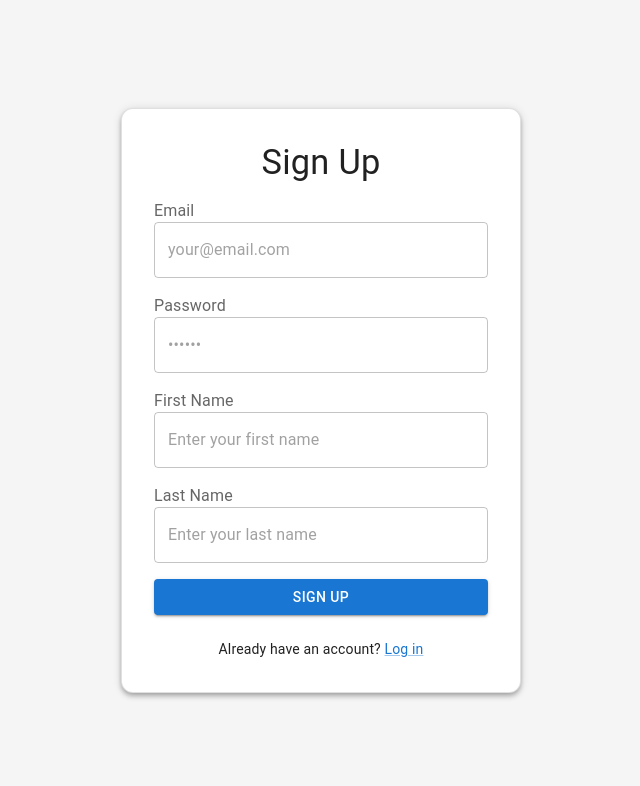
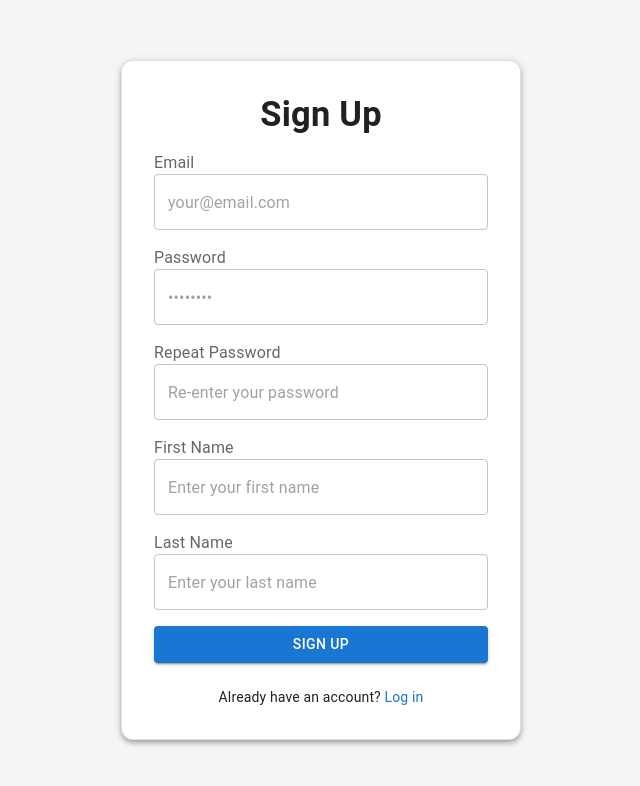
Before and after one commit to CrimsonSunTonic/lsi-kintai-nextjs-frontend, a Next.js app: page /signup in a window 1280 px wide. Shown: the top 786 px of the page, without its empty margins (319-959 px from the left). Built offline with nearby package versions, Linux system fonts and the light colour scheme.

Commit message:
fix sign up logic

```diff
--- a/src/app/(public)/signup/signupform.tsx
+++ b/src/app/(public)/signup/signupform.tsx
@@ -18,32 +18,46 @@ import {
   DialogActions,
 } from "@mui/material";
 import { useRouter } from "next/navigation";
-import { signup, SignupData } from "../../../api/auth/signupClient";
+import { signup } from "../../../api/auth/signupClient";
 
 const SignupForm = () => {
   const router = useRouter();
 
+  // 🔹 Form fields
   const [email, setEmail] = useState("");
   const [password, setPassword] = useState("");
+  const [repeatPassword, setRepeatPassword] = useState("");
   const [firstname, setFirstname] = useState("");
   const [lastname, setLastname] = useState("");
 
+  // 🔹 Error states
   const [emailError, setEmailError] = useState("");
   const [passwordError, setPasswordError] = useState("");
+  const [repeatPasswordError, setRepeatPasswordError] = useState("");
   const [firstnameError, setFirstnameError] = useState("");
   const [lastnameError, setLastnameError] = useState("");
   const [error, setError] = useState("");
 
+  // 🔹 Loading and dialog
   const [loading, setLoading] = useState(false);
-  const [userData, setUserData] = useState<SignupData | null>(null);
   const [openDialog, setOpenDialog] = useState(false);
+
+  // ✅ Live password matching validation
+  const handleRepeatPasswordChange = (value: string) => {
+    setRepeatPassword(value);
+    if (password && value && value !== password) {
+      setRepeatPasswordError("Passwords do not match");
+    } else {
+      setRepeatPasswordError("");
+    }
+  };
 
   // ✅ Validate fields before signup
   const validateForm = () => {
     let valid = true;
-
     setEmailError("");
     setPasswordError("");
+    setRepeatPasswordError("");
     setFirstnameError("");
     setLastnameError("");
 
@@ -60,6 +74,14 @@ const SignupForm = () => {
       valid = false;
     } else if (password.length < 8) {
       setPasswordError("Password must be at least 8 characters long");
+      valid = false;
+    }
+
+    if (!repeatPassword.trim()) {
+      setRepeatPasswordError("Please confirm your password");
+      valid = false;
+    } else if (repeatPassword !== password) {
+      setRepeatPasswordError("Passwords do not match");
       valid = false;
     }
 
@@ -80,12 +102,11 @@ const SignupForm = () => {
     e.preventDefault();
     setError("");
 
-    if (!validateForm()) return; // stop if validation fails
+    if (!validateForm()) return;
 
     setLoading(true);
     try {
-      const user = await signup(email, password, firstname, lastname);
-      setUserData(user);
+      await signup(email, password, firstname, lastname);
       setOpenDialog(true);
     } catch (err: unknown) {
       console.error("Signup error:", err);
@@ -128,9 +149,9 @@ const SignupForm = () => {
           variant="h4"
           sx={{
             textAlign: "center",
-            width: "100%",
             fontSize: "clamp(2rem, 10vw, 2.15rem)",
             mb: 2,
+            fontWeight: "bold",
           }}
         >
           Sign Up
@@ -149,22 +170,17 @@ const SignupForm = () => {
           sx={{
             display: "flex",
             flexDirection: "column",
-            width: "100%",
             gap: 2,
           }}
         >
-          {/* Email */}
           <FormControl>
-            <FormLabel htmlFor="email">Email</FormLabel>
+            <FormLabel>Email</FormLabel>
             <TextField
-              id="email"
               type="email"
-              name="email"
               placeholder="your@email.com"
               autoComplete="email"
+              fullWidth
               required
-              fullWidth
-              variant="outlined"
               value={email}
               onChange={(e) => setEmail(e.target.value)}
               error={!!emailError}
@@ -172,18 +188,14 @@ const SignupForm = () => {
             />
           </FormControl>
 
-          {/* Password */}
           <FormControl>
-            <FormLabel htmlFor="password">Password</FormLabel>
+            <FormLabel>Password</FormLabel>
             <TextField
-              id="password"
-              name="password"
               type="password"
-              placeholder="••••••"
+              placeholder="••••••••"
               autoComplete="new-password"
+              fullWidth
               required
-              fullWidth
-              variant="outlined"
               value={password}
               onChange={(e) => setPassword(e.target.value)}
               error={!!passwordError}
@@ -191,17 +203,26 @@ const SignupForm = () => {
             />
           </FormControl>
 
-          {/* First Name */}
           <FormControl>
-            <FormLabel htmlFor="firstname">First Name</FormLabel>
+            <FormLabel>Repeat Password</FormLabel>
             <TextField
-              id="firstname"
-              name="firstname"
+              type="password"
+              placeholder="Re-enter your password"
+              fullWidth
+              required
+              value={repeatPassword}
+              onChange={(e) => handleRepeatPasswordChange(e.target.value)}
+              error={!!repeatPasswordError}
+              helperText={repeatPasswordError}
+            />
+          </FormControl>
+
+          <FormControl>
+            <FormLabel>First Name</FormLabel>
+            <TextField
               placeholder="Enter your first name"
-              autoComplete="given-name"
+              fullWidth
               required
-              fullWidth
-              variant="outlined"
               value={firstname}
               onChange={(e) => setFirstname(e.target.value)}
               error={!!firstnameError}
@@ -209,17 +230,12 @@ const SignupForm = () => {
             />
           </FormControl>
 
-          {/* Last Name */}
           <FormControl>
-            <FormLabel htmlFor="lastname">Last Name</FormLabel>
+            <FormLabel>Last Name</FormLabel>
             <TextField
-              id="lastname"
-              name="lastname"
               placeholder="Enter your last name"
-              autoComplete="family-name"
+              fullWidth
               required
-              fullWidth
-              variant="outlined"
               value={lastname}
               onChange={(e) => setLastname(e.target.value)}
               error={!!lastnameError}
@@ -235,7 +251,7 @@ const SignupForm = () => {
         <Box sx={{ mt: 3, textAlign: "center" }}>
           <Typography variant="body2">
             Already have an account?{" "}
-            <Link href="/signin" variant="body2">
+            <Link href="/signin" underline="hover">
               Log in
             </Link>
           </Typography>
@@ -244,21 +260,28 @@ const SignupForm = () => {
 
       {/* ✅ Success Dialog */}
       <Dialog open={openDialog} onClose={handleDialogClose}>
-        <DialogTitle>Signup Successful</DialogTitle>
-        <DialogContent dividers>
-          {userData && (
-            <Box sx={{ display: "flex", flexDirection: "column", gap: 1 }}>
-              <Typography>ID: {userData.id}</Typography>
-              <Typography>Email: {userData.email}</Typography>
-              <Typography>
-                Name: {userData.firstname} {userData.lastname}
-              </Typography>
-              <Typography>Role: {userData.role}</Typography>
-            </Box>
-          )}
+        <DialogTitle sx={{ fontWeight: "bold", textAlign: "center" }}>
+          🎉 Signup Successful!
+        </DialogTitle>
+        <DialogContent
+          dividers
+          sx={{
+            textAlign: "center",
+            fontSize: "1.1rem",
+            color: "text.secondary",
+          }}
+        >
+          Your account has been created successfully.
         </DialogContent>
-        <DialogActions>
-          <Button onClick={handleDialogClose}>Go to Sign In</Button>
+        <DialogActions sx={{ justifyContent: "center", pb: 2 }}>
+          <Button
+            variant="contained"
+            color="primary"
+            onClick={handleDialogClose}
+            sx={{ px: 4 }}
+          >
+            Go to Sign In
+          </Button>
         </DialogActions>
       </Dialog>
     </Container>
--- a/src/components/AppHeader.tsx
+++ b/src/components/AppHeader.tsx
@@ -116,7 +116,7 @@ const AppHeader = ({ user }: { user: UserData }) => {
             <Typography
               sx={{ fontWeight: 600, fontSize: "1.15rem", color: "#555555" }}
             >
-              Hi, {user.firstname} {user.lastname}
+              {user.firstname} {user.lastname}
             </Typography>
             <Button
               variant="outlined"
```
